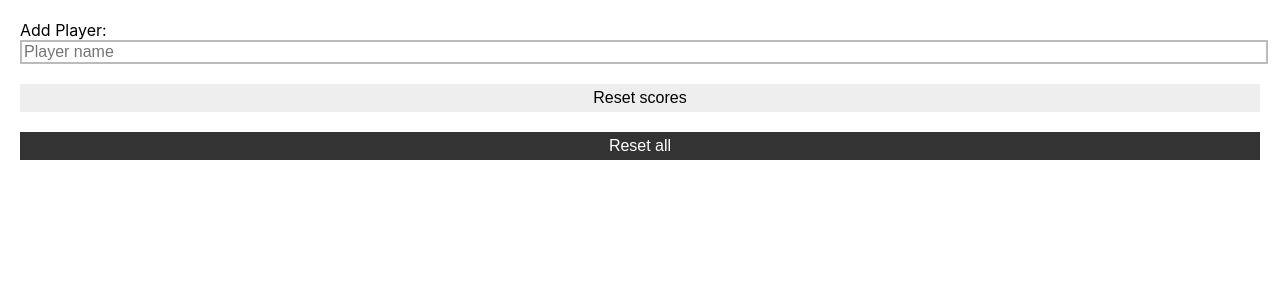
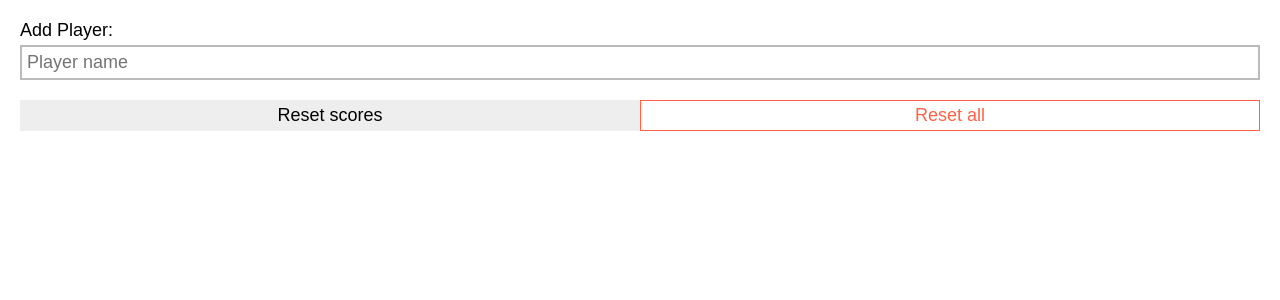
Before and after one commit to VictoriaWika/scorekeeper, a React (Create React App) app: page / in a window 1280 px wide. Shown: the top 300 px of the page. Built offline with nearby package versions, Linux system fonts and the light colour scheme.

Commit message:
Add final styling plus reorder files

```diff
--- a/src/GlobalStyle.js
+++ b/src/GlobalStyle.js
@@ -1,17 +1,17 @@
 import { createGlobalStyle } from 'styled-components'
 
 export default createGlobalStyle`
+* {
+  box-sizing: border-box;
+}
 body {
   margin: 0;
-  font-family: -apple-system, BlinkMacSystemFont, 'Segoe UI', 'Roboto', 'Oxygen',
-    'Ubuntu', 'Cantarell', 'Fira Sans', 'Droid Sans', 'Helvetica Neue',
-    sans-serif;
-  -webkit-font-smoothing: antialiased;
-  -moz-osx-font-smoothing: grayscale;
+  font-size: 112.5%;
+  font-family: sans-serif;
 }
-
-code {
-  font-family: source-code-pro, Menlo, Monaco, Consolas, 'Courier New',
-    monospace;
+input,
+button {
+  font-size: inherit;
+  padding: 5px;
 }
 `
--- a/src/components/App/App.js
+++ b/src/components/App.js
@@ -1,8 +1,8 @@
 import { useState } from 'react'
-import styled from 'styled-components'
-import Button from '../Button'
-import Player from '../Player'
-import PlayerForm from '../PlayerForm'
+import styled from 'styled-components/macro'
+import Button from './Button'
+import Player from './Player'
+import PlayerForm from './PlayerForm'
 
 export default function App() {
   const [players, setPlayers] = useState([])
@@ -19,8 +19,10 @@ export default function App() {
           onPlus={() => onPlus(index)}
         />
       ))}
-      <Button onClick={resetScores}>Reset scores</Button>
-      <ResetButton onClick={resetAll}>Reset all</ResetButton>
+      <Buttongrid>
+        <Button onClick={resetScores}>Reset scores</Button>
+        <ResetButton onClick={resetAll}>Reset all</ResetButton>
+      </Buttongrid>
     </StyledApp>
   )
 
@@ -59,6 +61,12 @@ const StyledApp = styled.div`
   padding: 20px;
 `
 const ResetButton = styled(Button)`
-  background: #333;
-  color: white;
+  background: white;
+  color: tomato;
+  border: 1px solid tomato;
 `
+
+const Buttongrid = styled.div`
+  display: grid;
+  grid-template-columns: 1fr 1fr;
+`
--- a/src/components/App/index.js
+++ /dev/null
@@ -1 +0,0 @@
-export {default} from './App'
--- a/src/components/Button/Button.js
+++ b/src/components/Button.js
@@ -1,8 +1,8 @@
 import styled from 'styled-components/macro'
 
 export default styled.button`
-  padding: 5px;
+  padding: 4px;
   background: #eee;
-  border: none;
+  border: 1px solid #eee;
   font-size: inherit;
 `
--- a/src/components/Button/index.js
+++ /dev/null
@@ -1 +0,0 @@
-export {default} from './Button'
--- a/src/components/Player/Player.js
+++ b/src/components/Player.js
@@ -1,5 +1,5 @@
-import styled from 'styled-components'
-import Button from '../Button'
+import styled from 'styled-components/macro'
+import Button from './Button'
 
 export default function Player({ name, score, onMinus, onPlus }) {
   const hue = Math.min(score * 10, 120)
--- a/src/components/Player/index.js
+++ /dev/null
@@ -1 +0,0 @@
-export {default} from './Player'
--- a/src/components/PlayerForm/PlayerForm.js
+++ b/src/components/PlayerForm.js
@@ -1,4 +1,4 @@
-import styled from 'styled-components'
+import styled from 'styled-components/macro'
 
 export default function PlayerForm({ text, onAddPlayer }) {
   return (
@@ -22,7 +22,10 @@ export default function PlayerForm({ text, onAddPlayer }) {
 
 const Form = styled.form``
 
-const Label = styled.label``
+const Label = styled.label`
+  display: grid;
+  gap: 4px;
+`
 
 const Input = styled.input`
   border: 2px solid #bbb;
--- a/src/components/PlayerForm/index.js
+++ /dev/null
@@ -1 +0,0 @@
-export {default} from './PlayerForm'
--- a/src/index.js
+++ b/src/index.js
@@ -1,6 +1,6 @@
 import React from 'react'
 import ReactDOM from 'react-dom'
-import App from './components/App'
+import App from './components/App.js'
 import GlobalStyle from './GlobalStyle'
 import reportWebVitals from './reportWebVitals'
 
```
